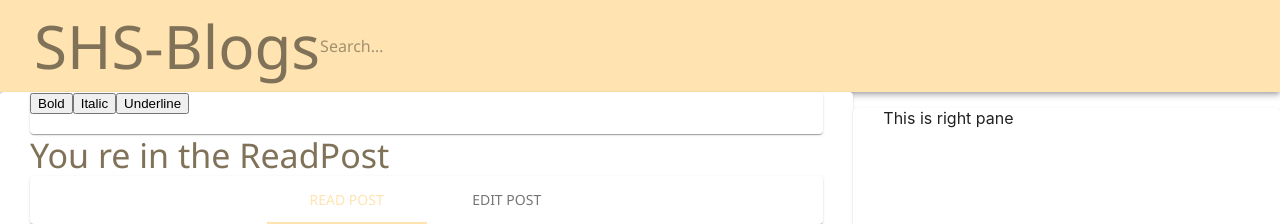
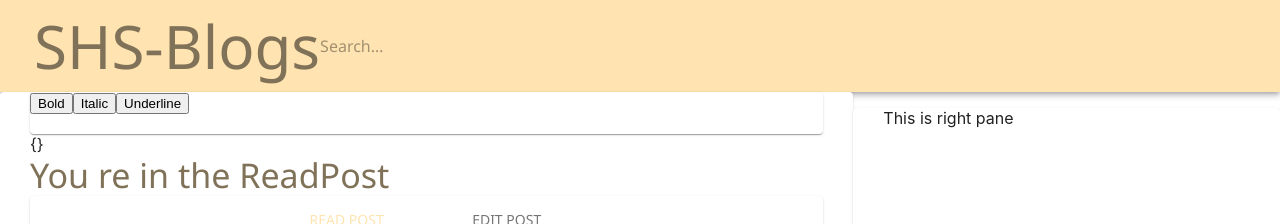
Before and after one commit to HannaTuominen/SHS-Blog, a React (Create React App) app in the folder frontend/: page / in a window 1280 px wide. Shown: the top 224 px of the page. Built offline with nearby package versions, Linux system fonts and the light colour scheme; no server answers.

Commit message:
Add Proxy settings for development.

```diff
--- a/frontend/package.json
+++ b/frontend/package.json
@@ -2,6 +2,7 @@
   "name": "myapp",
   "version": "0.1.0",
   "private": true,
+  "proxy": "http://localhost:8080",
   "dependencies": {
     "@material-ui/core": "^4.9.5",
     "@testing-library/jest-dom": "^4.2.4",
--- a/frontend/src/Components/Blogposts/PostText.js
+++ b/frontend/src/Components/Blogposts/PostText.js
@@ -6,11 +6,13 @@ const PostText = () => {
 
   useEffect(() => {
     async function fetchData() {
-      const res = await fetch("https://swapi.co/api/films/4/");
+      const res = await fetch("/get/")
       res
         .json()
         .then(res => setTexts(res))
         .catch(err => setErrors(err));
+      console.log(res)
+
     }
 
     fetchData();
@@ -18,7 +20,7 @@ const PostText = () => {
 
   return (
     <div>
-      <span>{JSON.stringify(blogText.opening_crawl)}</span>
+      <span>{JSON.stringify(blogText)}</span>
     </div>
   );
 };
```
